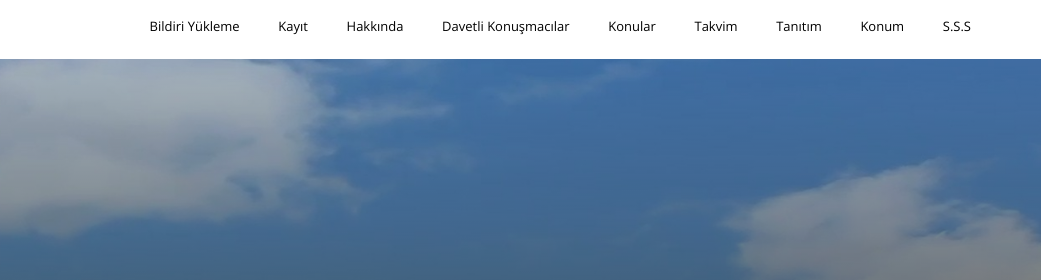
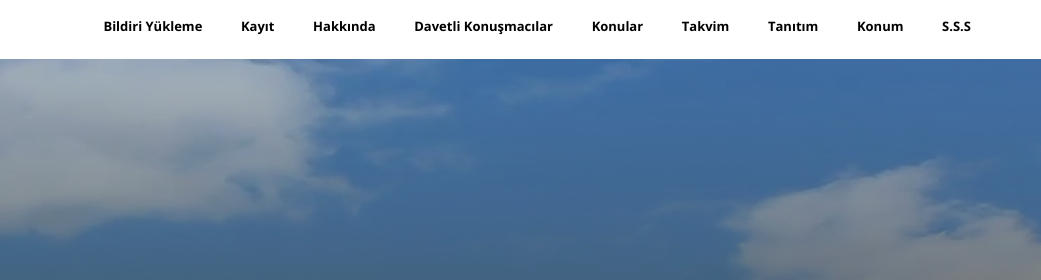
Before and after one commit to msasen/c, a plain HTML site: page index.html in a window 1280 px wide. Shown: the top 280 px of the page, 239-1280 px from the left. Drawn offline with nearby package versions, Linux system fonts and the light colour scheme; some packages are replaced by stand-ins of ours.

Commit message:
Update index.html

```diff
--- a/index.html
+++ b/index.html
@@ -61,16 +61,16 @@
                                  <div class="lines"></div>
                               </a>
                            </div>
-                           <ul>
-                              <li><a class="scroll" style="color: black!important;" href="#yukleme">Bildiri Yükleme</a></li>
-                              <li><a class="scroll"style="color: black!important;"  href="#">Kayıt</a></li>
-                              <li><a class="scroll" style="color: black!important;" href="#about">Hakkında</a></li>
-                              <li><a class="scroll"style="color: black!important;"  href="#speakers">Davetli Konuşmacılar</a></li>
-                              <li><a class="scroll"style="color: black!important;"  href="#topics">Konular</a></li>
-                              <li><a class="scroll"style="color: black!important;"  href="#schedule">Takvim</a></li>
-                              <li><a class="scroll"style="color: black!important;"  href="#tanitim">Tanıtım</a></li>
-                              <li><a class="scroll"style="color: black!important;"  href="#Konum">Konum</a></li>
-                              <li><a class="scroll"style="color: black!important;"  href="#faq">S.S.S</a></li>
+                           <ul style="font-weight: bold!important;">
+                              <li><a class="scroll" style="color: black!important;font-weight: bold!important;" href="#yukleme">Bildiri Yükleme</a></li>
+                              <li><a class="scroll"style="color: black!important;font-weight: bold!important;"  href="#">Kayıt</a></li>
+                              <li><a class="scroll" style="color: black!important;font-weight: bold!important;" href="#about">Hakkında</a></li>
+                              <li><a class="scroll"style="color: black!important;;font-weight: bold!important;"  href="#speakers">Davetli Konuşmacılar</a></li>
+                              <li><a class="scroll"style="color: black!important;font-weight: bold!important;;"  href="#topics">Konular</a></li>
+                              <li><a class="scroll"style="color: black!important;;font-weight: bold!important;"  href="#schedule">Takvim</a></li>
+                              <li><a class="scroll"style="color: black!important;font-weight: bold!important;;"  href="#tanitim">Tanıtım</a></li>
+                              <li><a class="scroll"style="color: black!important;;font-weight: bold!important;"  href="#Konum">Konum</a></li>
+                              <li><a class="scroll"style="color: black!important;font-weight: bold!important;"  href="#faq">S.S.S</a></li>
                            </ul>
                         </nav>
                      </div>
```
